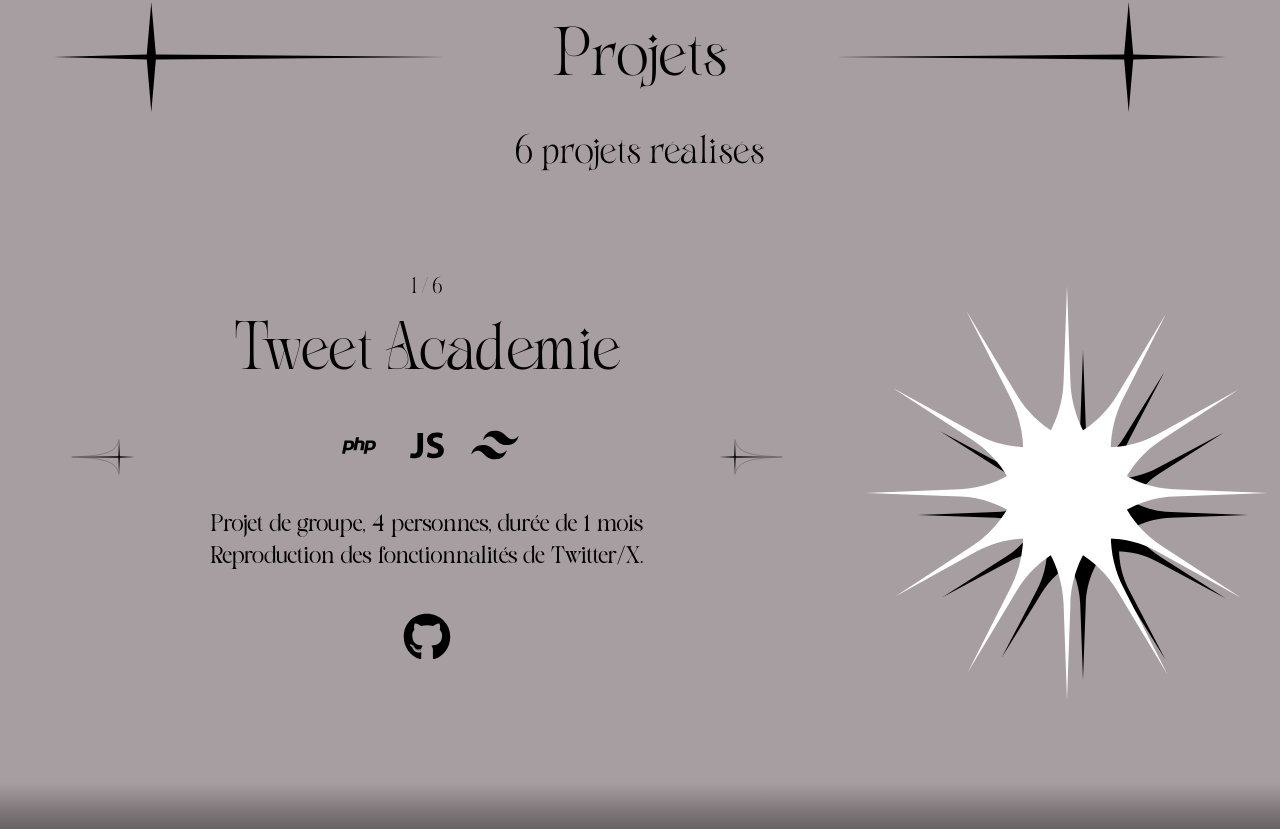
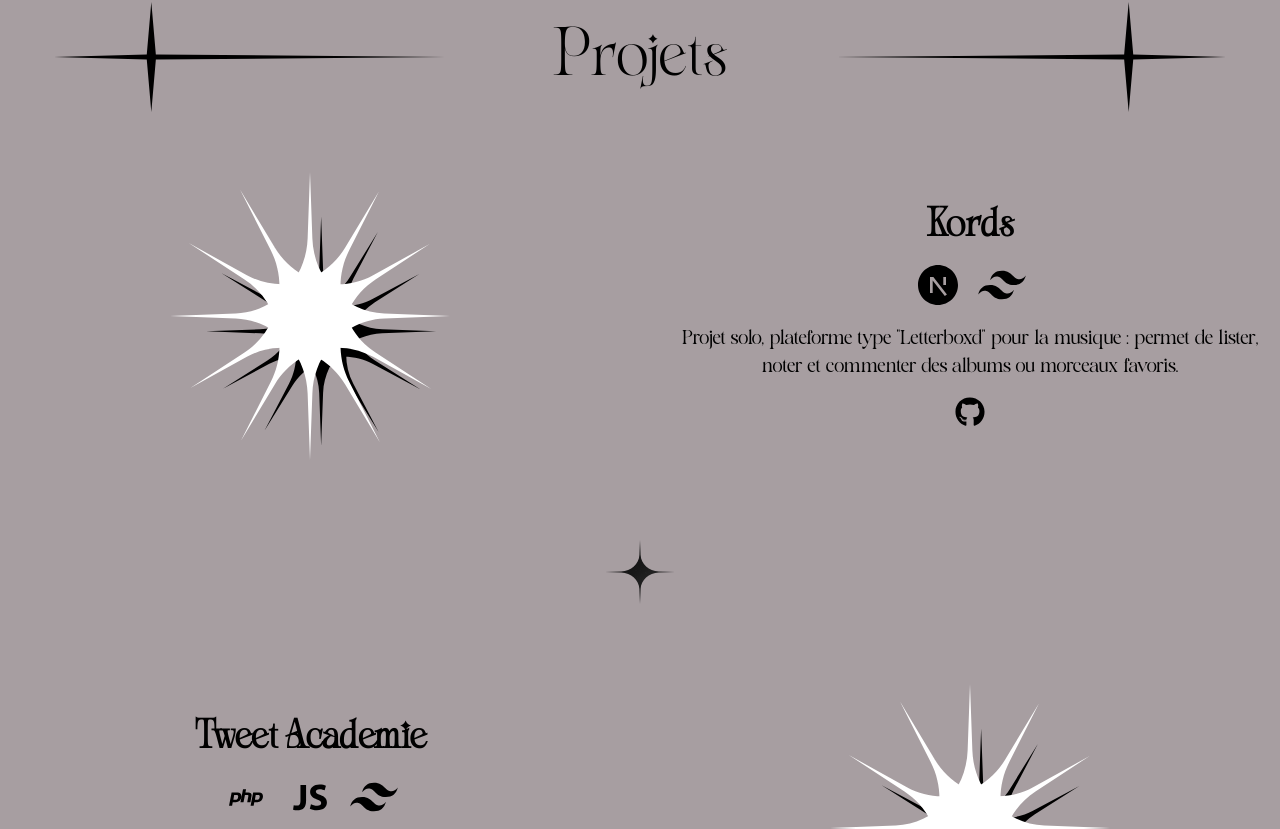
Before and after one commit to nzoLM/portfolio, a Next.js app: page / in a window 1280 px wide. Shown: the part 1938-2767 px from the top of the page. Built offline with nearby package versions, Linux system fonts and the light colour scheme.

Commit message:
refactor: update project and technologies components for improved structure and styling

```diff
--- a/src/app/project.js
+++ b/src/app/project.js
@@ -1,203 +1,121 @@
 "use client";
-// importer icones de technologies
 import { DiPhp, DiJavascript1 } from "react-icons/di";
-import { RiTailwindCssFill } from "react-icons/ri";
+import React from "react";
+import Star from "../../public/star-with-star-field.svg"
+import { RiTailwindCssFill, RiNextjsFill, RiNextjsLine } from "react-icons/ri";
 import { FaGithub, FaHtml5, FaCss3Alt } from "react-icons/fa";
 import Image from "next/image";
 import Stars from "../../public/stars.svg";
 import Ray2 from "../../public/ray2.svg";
-import {Carousel} from "./carousel";
-import {motion} from 'motion/react';
-export function Project(){
+import { motion } from 'motion/react';
 
-    const projects = [
-        <div key={0} className="gap-10 flex flex-col">
-            <div>
-                <h1 className="text-6xl">Tweet Academie</h1>
-            </div>
-                <div className="w-fit m-auto flex justify-center gap-5">
-                    <DiPhp className="text-5xl"/>
-                    <DiJavascript1 className="text-5xl" />
-                    <RiTailwindCssFill className="text-5xl"/>
-                </div>
-            <p className="text-2xl h-full text-center w-fit m-auto flex items-center justify-center">
-                Projet de groupe, 4 personnes, durée de 1 mois <br />
-                Reproduction des fonctionnalités de Twitter/X.
-            </p>
-            <motion.a whileHover={{ scale: 1.5 }}
-            whileTap={{ scale: 0.95 }} href="https://github.com/nzoLM/tweet-academie" className="w-fit self-center" target="_blank"><FaGithub className="text-5xl hover:fill-white transition-all duration-200"/></motion.a>
-
-        </div>,
-        <div key={1} className="gap-10 flex flex-col">
-            <div >
-                <h1 className="text-6xl">My meetic</h1>
-            </div>
-                <div className="w-fit m-auto flex justify-center gap-5">
-                    <DiPhp className="text-5xl"/>
-                    <DiJavascript1 className="text-5xl" />
-                    <RiTailwindCssFill className="text-5xl"/>
-                </div>
-            <p className="text-2xl h-full text-center">
-                Projet solo, durée de 2 semaines<br/>
-                Reproduction des fonctionnalités d&apos;un site de rencontre.
-            </p>
-            <motion.a whileHover={{ scale: 1.5 }}
-            whileTap={{ scale: 0.95 }} href="https://github.com/nzoLM/my-meetic" className="w-fit self-center" target="_blank"><FaGithub className="text-5xl hover:fill-white transition-all duration-200"/></motion.a>
-        </div>,
-         <div key={2} className="gap-10 flex flex-col">
-         <div >
-             <h1 className="text-6xl">CSS Generator</h1>
-         </div>
-             <div className="w-fit m-auto flex justify-center gap-5">
-                 <DiPhp className="text-5xl"/>
-             </div>
-         <p className="text-2xl h-full text-center">
-             Projet solo, durée de 2 semaines<br/>
-            Génération d&apos;un sprite à partir de plusieures images.
-         </p>
-         <motion.a whileHover={{ scale: 1.5 }}
-            whileTap={{ scale: 0.95 }} href="https://github.com/nzoLM/css-generator" className="w-fit self-center" target="_blank"><FaGithub className="text-5xl hover:fill-white transition-all duration-200"/></motion.a>
-        </div>,
-        <div key={3} className="gap-10 flex flex-col">
-            <div >
-                <h1 className="text-6xl">Todo List</h1>
-            </div>
-                <div className="w-fit m-auto flex justify-center gap-5">
-                    <DiJavascript1 className="text-5xl"/>
-                    <FaCss3Alt className="text-5xl"/>
-                    <FaHtml5 className="text-5xl"/>
-                </div>
-            <p className="text-2xl h-full text-center">
-                Projet solo<br/>
-            To do List réalisé en auto didacte.
-            </p>
-            <motion.a whileHover={{ scale: 1.5 }}
-            whileTap={{ scale: 0.95 }} href="https://github.com/nzoLM/todo-list" className="w-fit self-center" target="_blank"><FaGithub className="text-5xl hover:fill-white transition-all duration-200"/></motion.a>
-            <a href="https://nzolm.github.io/todo-list/">Visit Website</a>
-       </div>,
-       <div key={4} className="gap-10 flex flex-col">
-        <div >
-            <h1 className="text-6xl">Morpion</h1>
-        </div>
-            <div className="w-fit m-auto flex justify-center gap-5">
-                <DiJavascript1 className="text-5xl"/>
-                <FaCss3Alt className="text-5xl"/>
-                <FaHtml5 className="text-5xl"/>
-            </div>
-        <p className="text-2xl h-full text-center">
-            Projet solo<br/>
-            Morpion réalisé en auto didacte.
-        </p>
-        <motion.a whileHover={{ scale: 1.5 }}
-            whileTap={{ scale: 0.95 }} href="https://github.com/nzoLM/tic-tac-toe" className="w-fit self-center" target="_blank"><FaGithub className="text-5xl hover:fill-white transition-all duration-200"/></motion.a>
-        <a href="https://nzolm.github.io/tic-tac-toe/">Visit Website</a>
-      </div>,
-      <div key={5} className="gap-10 flex flex-col">
-      <div >
-          <h1 className="text-6xl">Calculatrice</h1>
-      </div>
-          <div className="w-fit m-auto flex justify-center gap-5">
-              <DiJavascript1 className="text-5xl"/>
-              <FaCss3Alt className="text-5xl"/>
-              <FaHtml5 className="text-5xl"/>
-          </div>
-      <p className="text-2xl h-full text-center">
-          Projet solo<br/>
-          Calculatrice réalisé en auto didacte.
-      </p>
-
-      <motion.a whileHover={{ scale: 1.5 }}
-            whileTap={{ scale: 0.95 }} className="w-fit self-center" href="https://github.com/nzoLM/odin-calculator" target="_blank"><FaGithub className="text-5xl hover:fill-white transition-all duration-200"/></motion.a>
-      <a href="https://nzolm.github.io/odin-calculator/">Visit Website</a>
-    </div>,
+const projectData = [
+    {
+  title: "Kords",
+  description: "Projet solo, plateforme type \"Letterboxd\" pour la musique : permet de lister, noter et commenter des albums ou morceaux favoris.",
+  icons: [
+    <RiNextjsFill className="text-5xl" key="nextjs"/>,
+    <RiTailwindCssFill className="text-5xl" key="tailwindcss"/>
+  ],
+  github: "https://github.com/nzoLM/Kords",
+  image: Stars,
+},
+  {
+    title: "Tweet Academie",
+    description: "Projet de groupe, 4 personnes, durée de 1 mois\nReproduction des fonctionnalités de Twitter/X.",
+    icons: [<DiPhp className="text-5xl" key="php"/>, <DiJavascript1 className="text-5xl" key="js"/>, <RiTailwindCssFill className="text-5xl" key="tw"/>],
+    github: "https://github.com/nzoLM/tweet-academie",
+    image: Stars, // Remplace par une image spécifique si besoin
+  },
+  {
+    title: "My meetic",
+    description: "Projet solo, durée de 2 semaines\nReproduction des fonctionnalités d'un site de rencontre.",
+    icons: [<DiPhp className="text-5xl" key="php"/>, <DiJavascript1 className="text-5xl" key="js"/>, <RiTailwindCssFill className="text-5xl" key="tw"/>],
+    github: "https://github.com/nzoLM/my-meetic",
+    image: Stars,
+  },
+  {
+    title: "Calculatrice",
+    description: "Projet solo\nCalculatrice réalisé en auto didacte.",
+    icons: [<DiJavascript1 className="text-5xl" key="js"/>, <FaCss3Alt className="text-5xl" key="css"/>, <FaHtml5 className="text-5xl" key="html"/>],
+    github: "https://github.com/nzoLM/odin-calculator",
+    website: "https://nzolm.github.io/odin-calculator/",
+    image: Stars,
+  },
 ];
 
-    return(
-        <div id="project" className="flex flex-col bg-[#A79EA1] min-h-screen pb-10 text-black md:gap-0 gap-10 overflow-hidden">
+export function Project() {
+  return (
+    <div id="project" className="flex flex-col bg-[#A79EA1] min-h-screen pb-10 text-black gap-10 overflow-x-hidden">
       <div className="flex justify-around md:my-5 my-10">
         <motion.div initial={{opacity: 0, x: -50}}
           whileInView={{opacity: 1, x: 0}}
-                    animated={{opacity: 1, x:0}}
-                    transition={{x:{
-                        type: "spring",
-                        damping: 10,
-                        duration: 1,
-                        }}}
+          transition={{x:{type: "spring", damping: 10, duration: 1}}}
           viewport={{ once: true, amount: 0.5 }}>
           <Image alt="Arrow logo" src={Ray2}/>
         </motion.div>
         <motion.h1
           initial={{opacity: 0, y: -50}}
           whileInView={{opacity: 1, y: 0}}
-                animated={{opacity: 1, y:0}}
-                transition={{y:{
-                    type: "spring",
-                    damping: 10,
-                    duration: 1,
-                    }}}
+          transition={{y:{type: "spring", damping: 10, duration: 1}}}
           viewport={{ once: true, amount: 0.5 }}
           className="text-4xl lg:text-6xl text-center md:h-fit self-center">Projets</motion.h1>
         <motion.div
           initial={{opacity: 0, x: 50}}
           whileInView={{opacity: 1, x: 0}}
-                animated={{opacity: 1, x:0}}
-                transition={{x:{
-                    type: "spring",
-                    damping: 10,
-                    duration: 1,
-                    }}}
+          transition={{x:{type: "spring", damping: 10, duration: 1}}}
           viewport={{ once: true, amount: 0.5 }}>
           <Image alt="Arrow logo" src={Ray2} className="rotate-180"/>
         </motion.div>
       </div>
-            <motion.h1
-            initial={{opacity: 0, y: 50}}
-            whileInView={{opacity: 1, y: 0}}
-            animated={{opacity: 1, y:0}}
-            transition={{y:{
-                type: "spring",
-                damping: 10,
-                duration: 1,
-                }}}
-            viewport={{ once: true, amount: 0.5 }}
-            className="lg:text-4xl text-2xl self-center">{projects.length} projets réalisés</motion.h1>
-            <div className="flex md:grow justify-center">
-                {/* Animation : rotation de plusieurs étoiles ici */}
-                {/* Afficher les projets en hover étoiles */}
-
-                <motion.div initial={{opacity: 0, x: -50}}
-                    whileInView={{opacity: 1, x: 0}}
-                    animated={{opacity: 1, x:0}}
-                    transition={{x:{
-                        type: "spring",
-                        damping: 10,
-                        duration: 1,
-                        }}}
-                    viewport={{ once: true, amount: 0.5 }}
-                className="w-full z-10 flex flex-col text-center gap-10">
-                    <Carousel slides={projects}/>
-                </motion.div>
-                <motion.div initial={{opacity: 0, x: 50}}
-                    whileInView={{opacity: 1, x: 0}}
-                    animated={{opacity: 1, x:0}}
-                    viewport={{ once: true, amount: 0.5 }}
-                    animate={{
-                        // Keyframes : définit les étapes de l'animation pour 'y'
-                        y: ["0%", "10%", "0%"],
-                      }}
-                      transition={{y:{
-                        duration: 5,
-                        repeat: Infinity,
-                        repeatType: "loop",
-                        ease: "easeInOut",
-                      },x:{
-                        type: "spring",
-                        damping: 10,
-                        duration: 1,
-                        }}}
-                className="hidden w-1/2 xl:flex justify-center items-center">
-                    <Image alt="Star logo" src={Stars} className="self-center hover:fill-black "/>
-                </motion.div>
+      <div className="flex flex-col gap-20">
+        {projectData.map((proj, i) => (
+          <React.Fragment key={proj.title}>
+            <div
+              className={`flex items-center justify-around gap-10 w-full  ${
+                i % 2 === 0 ? "md:flex-row" : "md:flex-row-reverse"
+              }`}
+            >
+              <div className="md:w-1/2 w-full flex justify-center">
+                <Image src={proj.image} alt={proj.title + " image"} className="max-h-72 object-contain" />
+              </div>
+              <div className="md:w-1/2 w-full flex flex-col gap-4 items-center justify-center">
+                <h2 className="text-4xl font-bold">{proj.title}</h2>
+                <div className="flex gap-4">{proj.icons}</div>
+                <p className="text-xl whitespace-pre-line text-center">{proj.description}</p>
+                <div className="flex gap-4">
+                  <motion.a
+                    whileHover={{ scale: 1.2 }}
+                    whileTap={{ scale: 0.95 }}
+                    href={proj.github}
+                    className="w-fit self-center"
+                    target="_blank"
+                    rel="noopener noreferrer"
+                  >
+                    <FaGithub className="text-3xl hover:fill-white transition-all duration-200"/>
+                  </motion.a>
+                  {proj.website && (
+                    <a
+                      href={proj.website}
+                      target="_blank"
+                      rel="noopener noreferrer"
+                      className="text-lg font-bold text-black hover:text-white transition"
+                    >
+                      Visit website
+                    </a>
+                  )}
+                </div>
+              </div>
+            </div>
+            {/* Séparateur sauf après le dernier projet */}
+            {i < projectData.length - 1 && (
+              <div className="w-full flex justify-center">
+                {/* Ligne noire simple */}
+                <Image src={Star} className="h-16 w-full object-contain" />
+              </div>
+            )}
+          </React.Fragment>
+        ))}
       </div>
     </div>
   );
```
Also changed, not shown: src/app/technologies.js (+27 -12 lines). Lines whose indentation alone changed are shown as unchanged.
